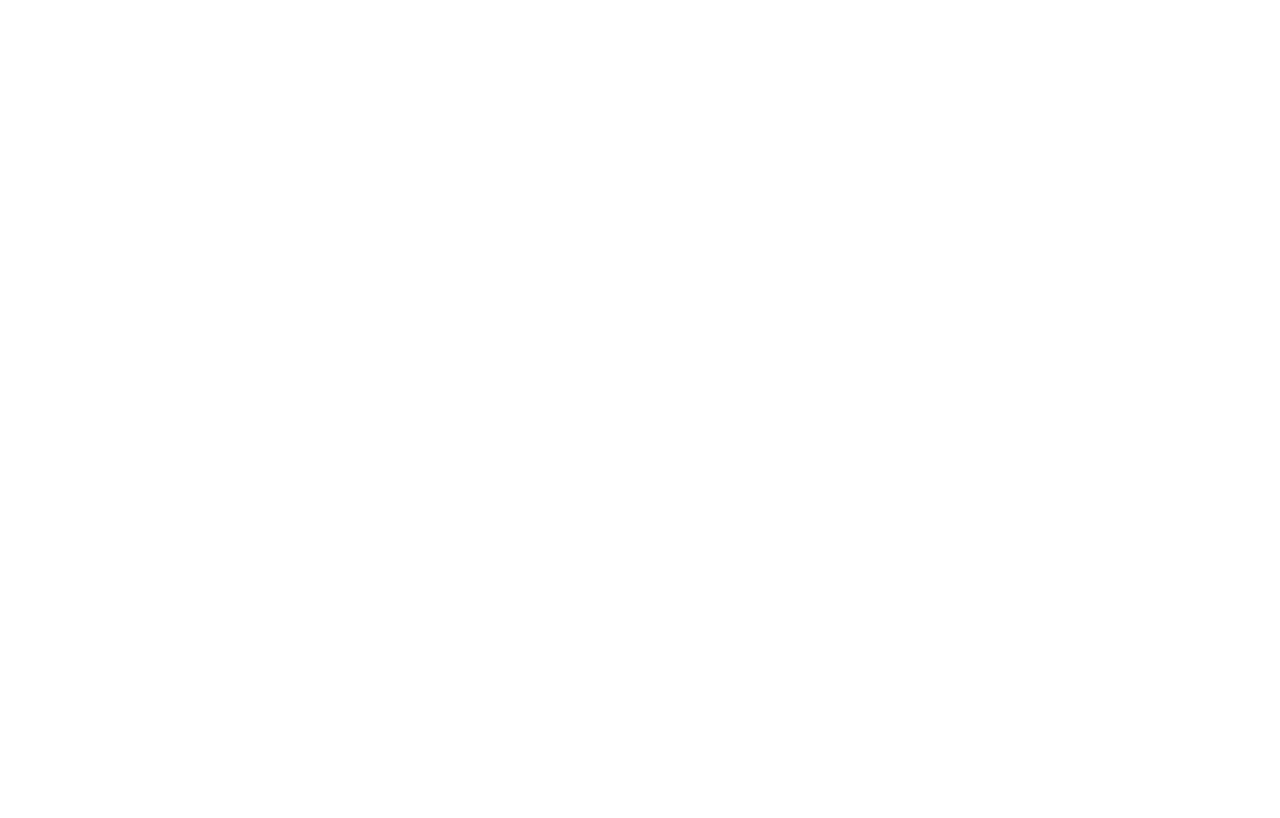
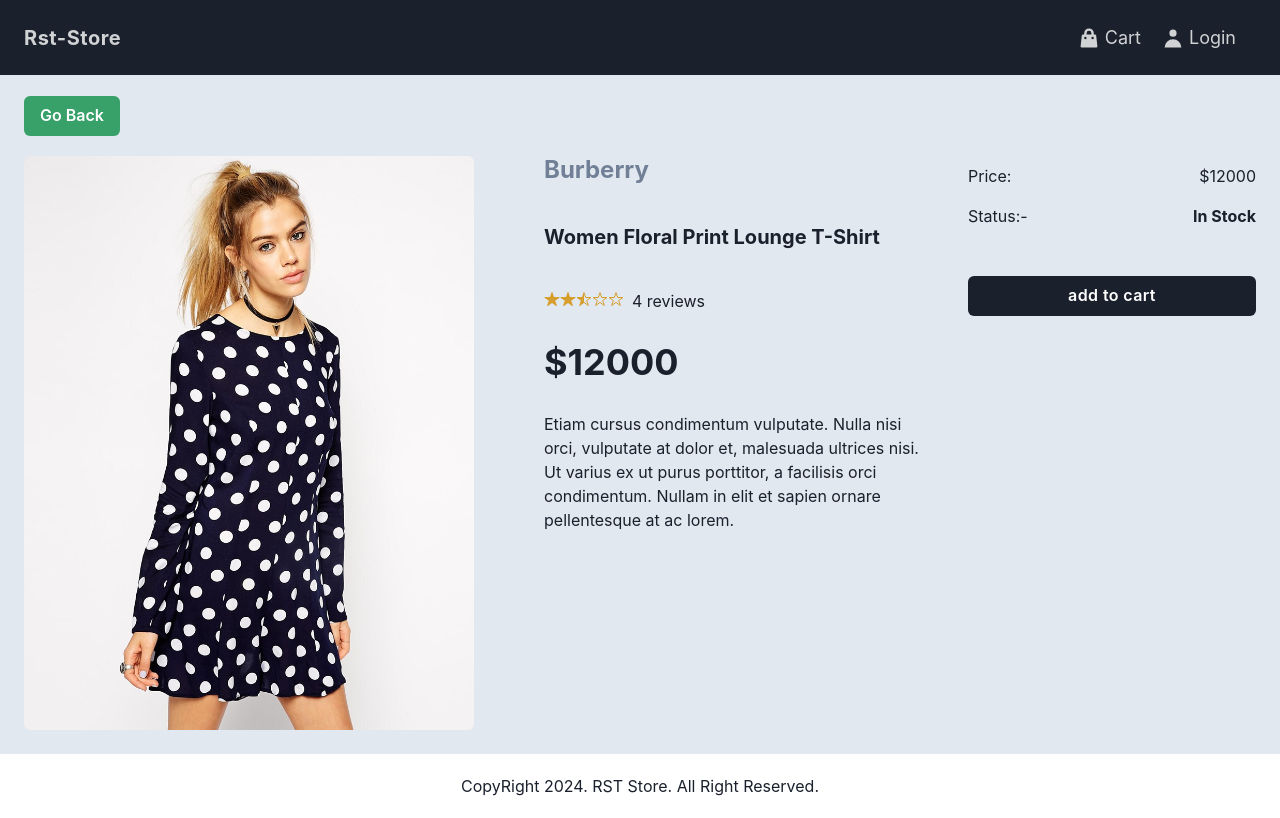
Before and after one commit to officialaditi/rststore, a React (Vite) app in the folder frontend/: page /product/1 in a window 1280 px wide. Before the commit this address had no page. Built offline with nearby package versions, Linux system fonts and the light colour scheme.

Commit message:
step 6 completed: Design and building of the productScreen component DONE

```diff
--- a/frontend/src/App.jsx
+++ b/frontend/src/App.jsx
@@ -3,12 +3,13 @@
 import { Flex } from "@chakra-ui/react";
 import HomeScreen from "./Screens/HomeScreen";
 import { BrowserRouter, Route, Routes } from "react-router-dom";
+import ProductScreen from "./Screens/ProductScreen";
 
 const App = () => {
   return (
     <>
-      <Header />
       <BrowserRouter>
+        <Header />
         <Flex
           as="main"
           mt="72px"
@@ -19,10 +20,11 @@
         >
           <Routes>
             <Route path="/" element={<HomeScreen />} />
+            <Route path="/product/:id" element={<ProductScreen />} />
           </Routes>
         </Flex>
+        <Footer />
       </BrowserRouter>
-      <Footer />
     </>
   );
 };
--- a/frontend/src/Components/Header.jsx
+++ b/frontend/src/Components/Header.jsx
@@ -19,6 +19,7 @@
       pos="fixed"
       top="0"
       left="0"
+      zIndex='9999'
     >
       <Link as={RouterLink} to="/">
         <Heading
--- a/frontend/src/Components/Rating.jsx
+++ b/frontend/src/Components/Rating.jsx
@@ -1,9 +1,11 @@
-import { Flex, Icon } from "@chakra-ui/react";
+import { Box, Flex, Icon, Text } from "@chakra-ui/react";
+
 import { IoStar, IoStarHalf, IoStarOutline } from "react-icons/io5";
 
-const Rating = ({ value, color = "red.500" }) => {
+const Rating = ({ value, text, color = "red.500" }) => {
   return (
     <Flex align="center">
+      <Box mr='2'>
         <Icon
           as={value >= 1 ? IoStar : value >= 0.5 ? IoStarHalf : IoStarOutline}
           color={color}
@@ -24,6 +26,8 @@
           as={value >= 5 ? IoStar : value >= 4.5 ? IoStarHalf : IoStarOutline}
           color={color}
         />
+      </Box>
+      <Text>{text}</Text>
     </Flex>
   );
 };
--- /dev/null
+++ b/frontend/src/Screens/ProductScreen.jsx
@@ -0,0 +1,69 @@
+import { Button, Flex, Grid, Heading, Image, Text } from "@chakra-ui/react";
+import { Route, Link as RouterLink, useParams } from "react-router-dom";
+import Rating from "../Components/Rating";
+import products from "../products";
+
+const ProductScreen = () => {
+  const { id } = useParams();
+  const product = products.find((prod) => prod._id === id);
+
+  return (
+    <>
+      <Flex mb="5 ">
+        <Button as={RouterLink} to="/" colorScheme="green">
+          Go Back
+        </Button>
+      </Flex>
+      <Grid templateColumns={{ base: "1fr", md: "5fr 4fr 3fr" }} gap="10">
+        {/* image column 1 */}
+        <Image
+          src={product.image}
+          alt={product.name}
+          borderRadius="md"
+          w="450px"
+        />
+
+        {/* product name, brand names, rating, description */}
+        <Flex direction="column" gap="7">
+          <Heading as="h5" fontSize="2xl" color="gray.500">
+            {product.brand}
+          </Heading>
+          <Heading as="h3" fontSize="xl" my="3">
+            {product.name}
+          </Heading>
+          <Rating
+            value={product.rating}
+            color="yellow.500"
+            text={`${product.numReviews} reviews`}
+          />
+          <Heading>${product.price}</Heading>
+          <Text>{product.description}</Text>
+        </Flex>
+        {/* column 3 = product details */}
+        <Flex direction="column">
+          <Flex justifyContent="space-between" py="2">
+            <Text>Price:</Text>
+            <Text>${product.price}</Text>
+          </Flex>
+          <Flex justifyContent="space-between" py="2" pb="10">
+            <Text>Status:-</Text>
+            <Text fontWeight="bold">
+              {product.countInStock > 0 ? "In Stock" : "Not available"}
+            </Text>
+          </Flex>
+          <Button
+            bg="gray.800"
+            colorScheme="teal"
+            my="2"
+            textTransform="lowercase"
+            letterSpacing="wide"
+            isDisabled={product.countInStock === 0}
+          >
+            Add to Cart
+          </Button>
+        </Flex>
+      </Grid>
+    </>
+  );
+};
+export default ProductScreen;
```
Lines whose indentation alone changed are shown as unchanged.
